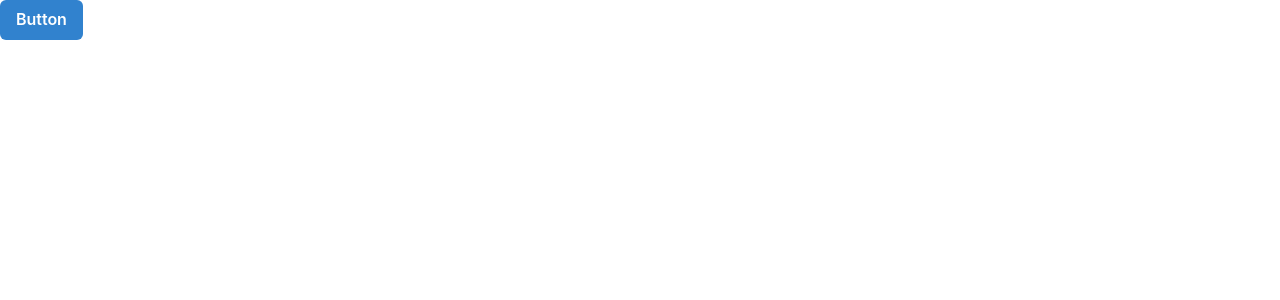
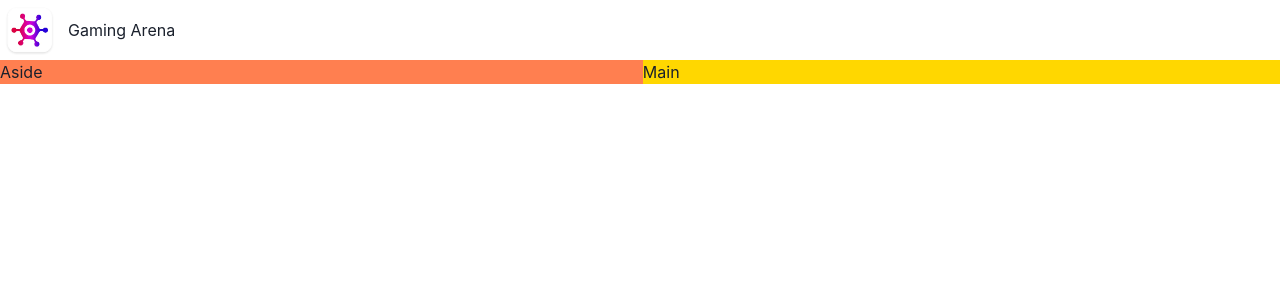
Before and after one commit to OverloadedSam/gaming-arena, a React (Vite) app in the folder client/: page / in a window 1280 px wide. Shown: the top 300 px of the page. Built offline with nearby package versions, Linux system fonts and the light colour scheme.

Commit message:
Build basic navbar

```diff
--- a/client/src/App.tsx
+++ b/client/src/App.tsx
@@ -1,11 +1,31 @@
 import { Button } from '@chakra-ui/react';
-import { ChakraProvider } from '@chakra-ui/react';
+import { ChakraProvider, Grid, GridItem, Show } from '@chakra-ui/react';
+import NavBar from './components/NavBar';
 
 const App = () => {
   return (
     <ChakraProvider>
       <div className='app'>
-        <Button colorScheme='blue'>Button</Button>
+        <Grid
+          templateAreas={{
+            base: `'nav' 'main'`,
+            lg: `'nav nav' 'aside main'`,
+          }}
+        >
+          <GridItem area='nav'>
+            <NavBar />
+          </GridItem>
+
+          <Show above='lg'>
+            <GridItem area='aside' bg='coral'>
+              Aside
+            </GridItem>
+          </Show>
+
+          <GridItem area='main' bg='gold'>
+            Main
+          </GridItem>
+        </Grid>
       </div>
     </ChakraProvider>
   );
--- /dev/null
+++ b/client/src/components/NavBar.tsx
@@ -0,0 +1,13 @@
+import { HStack, Image, Text } from '@chakra-ui/react';
+import logo from '../assets/logo.webp';
+
+const NavBar = () => {
+  return <div>
+    <HStack>
+      <Image src={logo} boxSize='60px' />
+      <Text>Gaming Arena</Text>
+    </HStack>
+  </div>;
+};
+
+export default NavBar;
```
Also changed, not shown: client/src/assets/logo.webp (added).
